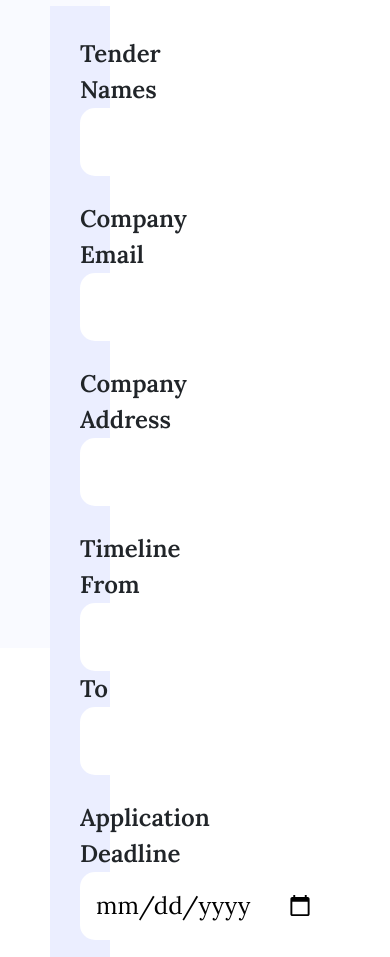
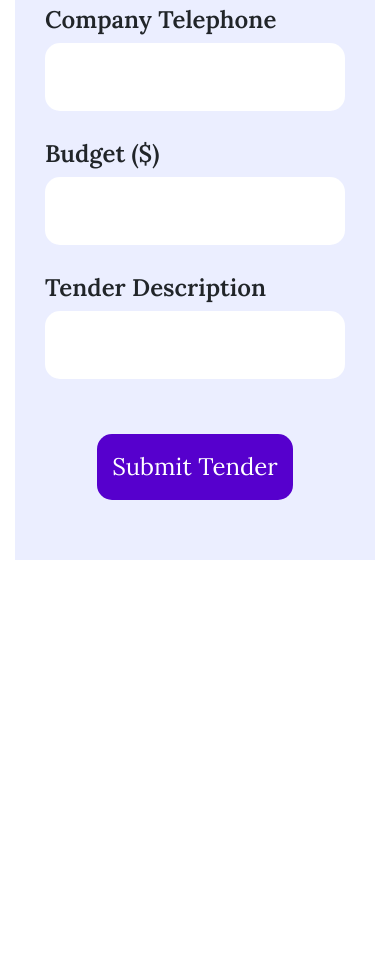
Before and after one commit to nelsonmutindamwanzia/tender-wema-frontend, a React (Create React App) app: page /tenders/publish in a window 390 px wide. Shown: the part 1040-1997 px from the top of the page. After the commit the page ends 1600 px from the top, so only its background shows below. Built offline with nearby package versions, Linux system fonts and the light colour scheme.

Commit message:
Add responsiveness to pages

```diff
--- a/src/components/Publishtender.js
+++ b/src/components/Publishtender.js
@@ -44,36 +44,19 @@ function PublishedTender () {
                         </div>
 
                         <div className='tender-group'>
-                             <span> Timeline </span>
-                             <div className='timeline-container'>
-                                <div className='row'>
-                                    <div className='col-md-6'>
-
-                                         <span>From</span>
-                                        <input type="text" id="tender-name" value="" />
-
-                                    </div>
-
-                                    <div className='col-md-6'>
-                                         <span>To</span>
-                                         <input type="text" id="tender-name" value="" />
-                                    </div>
-                                </div>
-                             </div>
+                                <span>  Timeline From </span>
+                                <input type="date" id="tender-date" value="" />
                         </div>
 
                         <div className='tender-group'>
-                                <span>  Application Deadline </span>
-                                <input type="date" id="tender-date" value="" />
-                        </div>
-
-
-
+                         <span>  Application Deadline </span>
+                        <input type="date" id="tender-date" value="" />
+                         </div>
 
 
                     </div>
 
-                    <div className='col-md-6'>
+                    <div  className=' col-xs-12 col-md-6'>
 
                         <div className='tender-group'>
                             <span> Tender Category </span>
--- a/src/styles/publishtender.css
+++ b/src/styles/publishtender.css
@@ -3,6 +3,7 @@
     margin: 0;
     outline: none;
     border: none;
+    bottom: border-box;
 }
 
 #root {
@@ -75,7 +76,7 @@ body {
 
 .tender-group input {
 
-    width: 250px;
+    width: 400px;
     padding: 15px;
     border-radius: 15px;
     background: white;
@@ -111,3 +112,51 @@ button {
     display: block;
     margin: 30px auto !important;
 }
+
+
+@media screen and (max-width:481px) {
+
+    .publish-navigation{
+    height: 100vh;
+    background-color: #130037;
+    width: 300px;
+    float: left;
+    display: none;
+}
+
+.publish-content {
+
+    /* float: left; */
+    width:100%;
+    /* background-color: #f9faff; */
+    /* height: 100vh; */
+    padding: 15px;
+/*      */
+
+}
+
+.tender-group input {
+
+    width: 100%;
+    padding: 15px;
+    border-radius: 15px;
+    background: white;
+    float: left;
+    border: 1px solid transparent;
+
+}
+
+
+.tender-group span {
+
+    width: 100%;
+    display: block;
+    float: left;
+    font-weight: 600;
+    margin-bottom: 5px;
+
+}
+
+
+
+}
```
